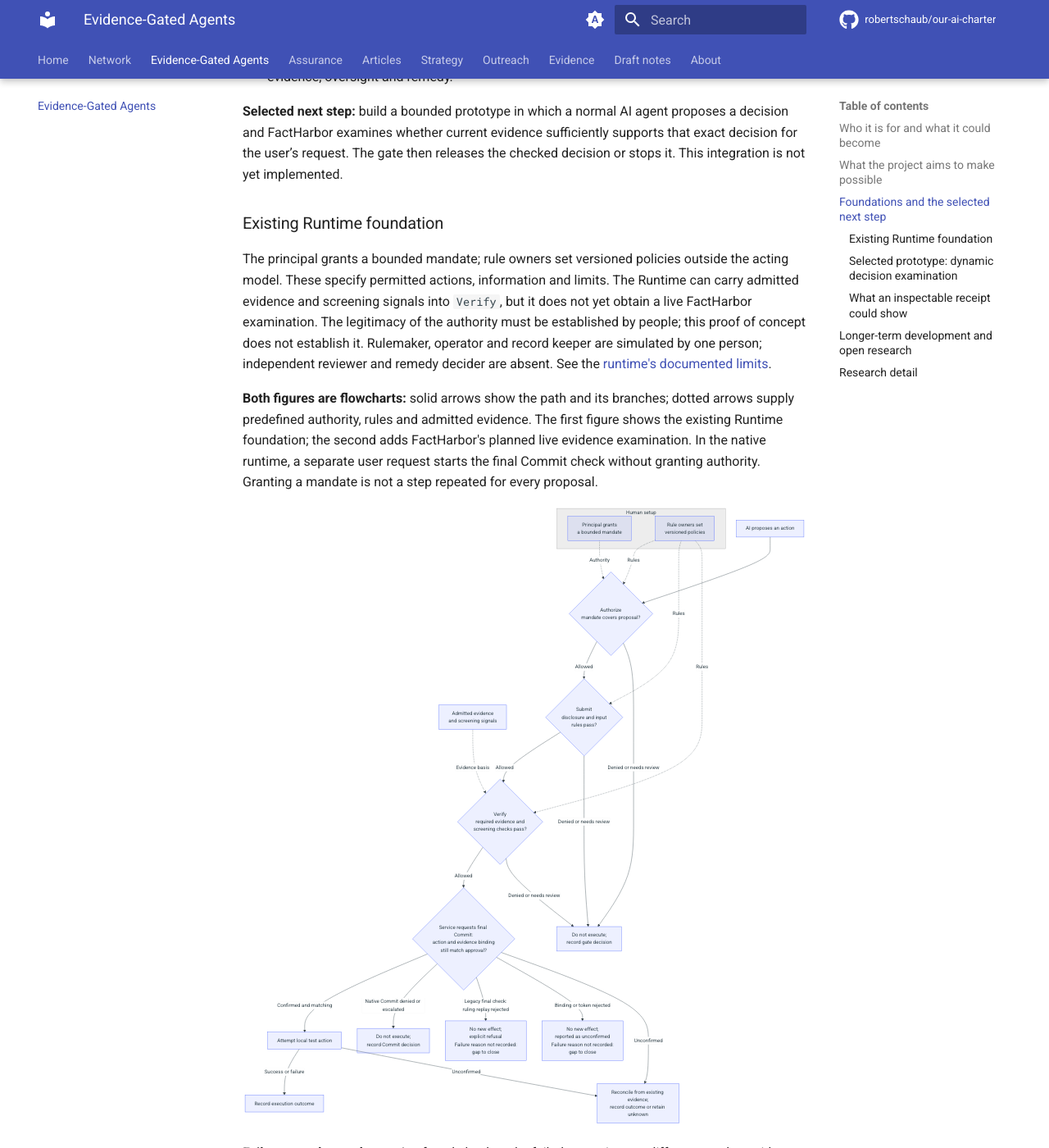
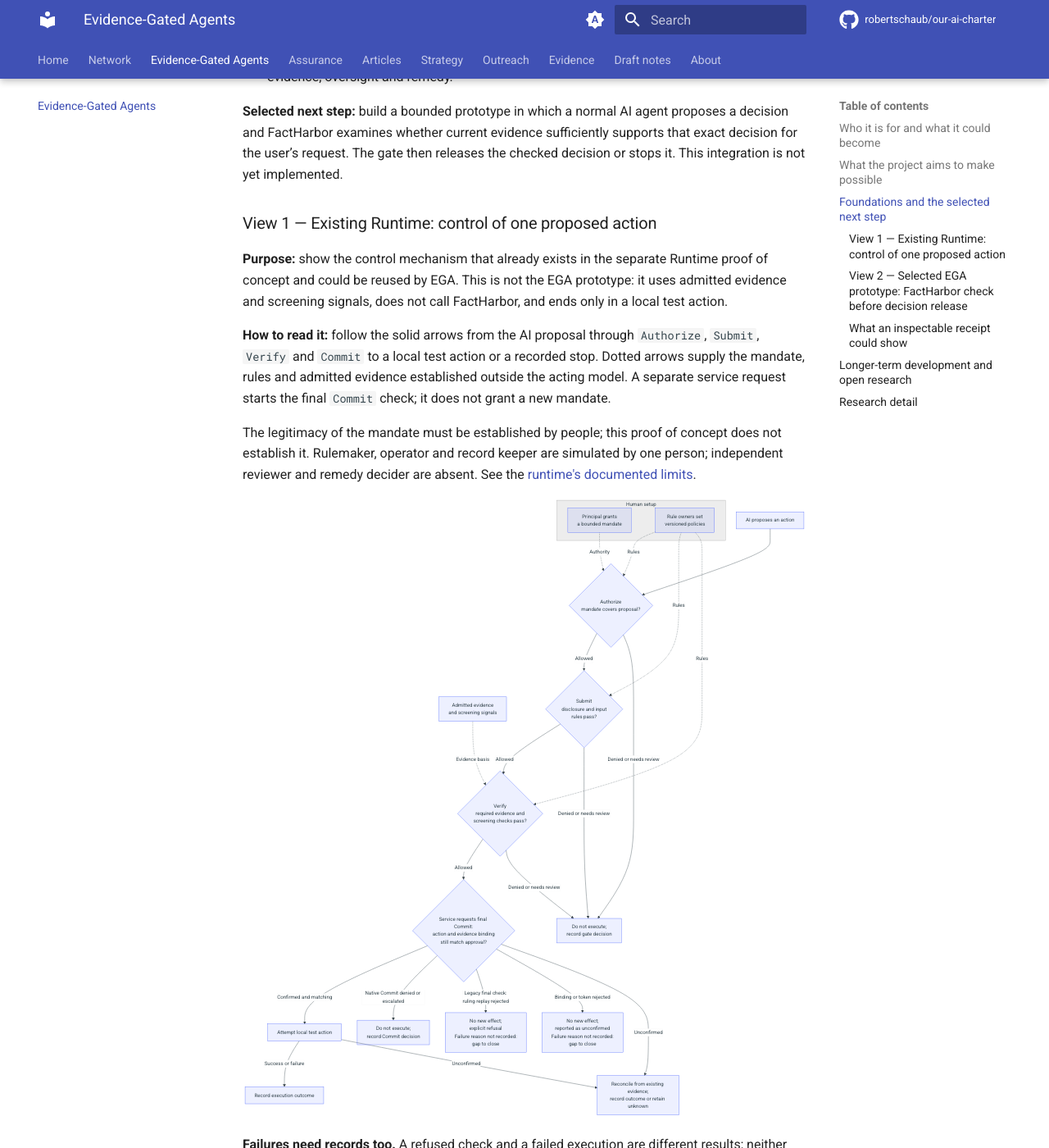
Before and after one commit to robertschaub/our-ai-charter, an MkDocs documentation site: the page built from docs/Assurance/Concepts/evidence-gated-agents.md, in a window 1280 px wide and 1400 px high, scrolled down 1982 px. Shown: the whole window at 82% size. Built offline with MkDocs 1.6.1 and Material for MkDocs 9.7.7, drawn with Linux system fonts in a browser that asks for light colours; plug-ins that fetch from the network failed and are left out; comment, search, counter and statistics services are not loaded; some of the changed text lies outside the part shown.

Commit message:
docs(ega): clarify diagram purpose and viewpoints

````diff
--- a/docs/Assurance/Concepts/evidence-gated-agents.md
+++ b/docs/Assurance/Concepts/evidence-gated-agents.md
@@ -47,11 +47,13 @@ EGA draws on three related pieces of work:
 
 **Selected next step:** build a bounded prototype in which a normal AI agent proposes a decision and FactHarbor examines whether current evidence sufficiently supports that exact decision for the user’s request. The gate then releases the checked decision or stops it. This integration is not yet implemented.
 
-### Existing Runtime foundation
+### View 1 — Existing Runtime: control of one proposed action
 
-The principal grants a bounded mandate; rule owners set versioned policies outside the acting model. These specify permitted actions, information and limits. The Runtime can carry admitted evidence and screening signals into `Verify`, but it does not yet obtain a live FactHarbor examination. The legitimacy of the authority must be established by people; this proof of concept does not establish it. Rulemaker, operator and record keeper are simulated by one person; independent reviewer and remedy decider are absent. See the [runtime's documented limits](https://github.com/robertschaub/ai-charter-runtime#honest-limits--read-this-first).
+**Purpose:** show the control mechanism that already exists in the separate Runtime proof of concept and could be reused by EGA. This is not the EGA prototype: it uses admitted evidence and screening signals, does not call FactHarbor, and ends only in a local test action.
 
-**Both figures are flowcharts:** solid arrows show the path and its branches; dotted arrows supply predefined authority, rules and admitted evidence. The first figure shows the existing Runtime foundation; the second adds FactHarbor's planned live evidence examination. In the native runtime, a separate user request starts the final Commit check without granting authority. Granting a mandate is not a step repeated for every proposal.
+**How to read it:** follow the solid arrows from the AI proposal through `Authorize`, `Submit`, `Verify` and `Commit` to a local test action or a recorded stop. Dotted arrows supply the mandate, rules and admitted evidence established outside the acting model. A separate service request starts the final `Commit` check; it does not grant a new mandate.
+
+The legitimacy of the mandate must be established by people; this proof of concept does not establish it. Rulemaker, operator and record keeper are simulated by one person; independent reviewer and remedy decider are absent. See the [runtime's documented limits](https://github.com/robertschaub/ai-charter-runtime#honest-limits--read-this-first).
 
 ```mermaid
 flowchart TD
@@ -83,9 +85,12 @@ flowchart TD
 
 **Failures need records too.** A refused check and a failed execution are different results; neither should disappear from the record. An unconfirmed outcome must remain unresolved until evidence establishes it. The native runtime records Commit deny/escalate rulings and completed execution outcomes. Separately, [early legacy final-check defects return without transaction operations](https://github.com/robertschaub/ai-charter-runtime/blob/cad927a697814b20c327bf61c49b9d38cfc7470e/packages/gate-core/src/authorizationCore.ts#L2721-L2732); [empty-operation results are not appended to the write-ahead log](https://github.com/robertschaub/ai-charter-runtime/blob/cad927a697814b20c327bf61c49b9d38cfc7470e/packages/gate-core/src/walStore.ts#L360-L361), so those defects have no durable failure record. The services host can also [report some token or binding rejections as unconfirmed without retaining the specific failure reason](https://github.com/robertschaub/ai-charter-runtime/blob/cad927a697814b20c327bf61c49b9d38cfc7470e/packages/services-mock/src/servicesHost.ts#L189-L191). The proposed answer adapter must define those missing failure records separately from the effect ledger. This is a development requirement, not a claim of complete current coverage.
 
-### Selected prototype: dynamic decision examination
+<a id="selected-prototype-dynamic-decision-examination"></a>
+### View 2 — Selected EGA prototype: FactHarbor check before decision release
 
-The selected first EGA prototype is designed to connect a normal AI agent, FactHarbor and the runtime in a bounded German/English decision-release path. A user may enter a free request and permitted relevant context. The normal agent proposes one exact decision; FactHarbor then examines whether sufficient evidence supports that decision for the request. An EGA rule releases the exact checked decision or stops it. Both outcomes produce an inspectable receipt.
+**Purpose:** show the planned bounded integration of a normal AI agent, FactHarbor and reusable Runtime controls. Unlike View 1, this path releases a checked decision and does not execute a resulting action.
+
+**How to read it:** follow the request to the normal agent's exact decision, through authority and disclosure checks, one FactHarbor examination and the EGA release rule. `Commit` binds the checked version; release and stop both produce a receipt.
 
 The controlled evaluation selects requests expected to yield one clear, non-complex decision. Free requests remain available for exploration. A decision may contain related components, but the prototype does not test several independent decision and effect paths.
 
````
